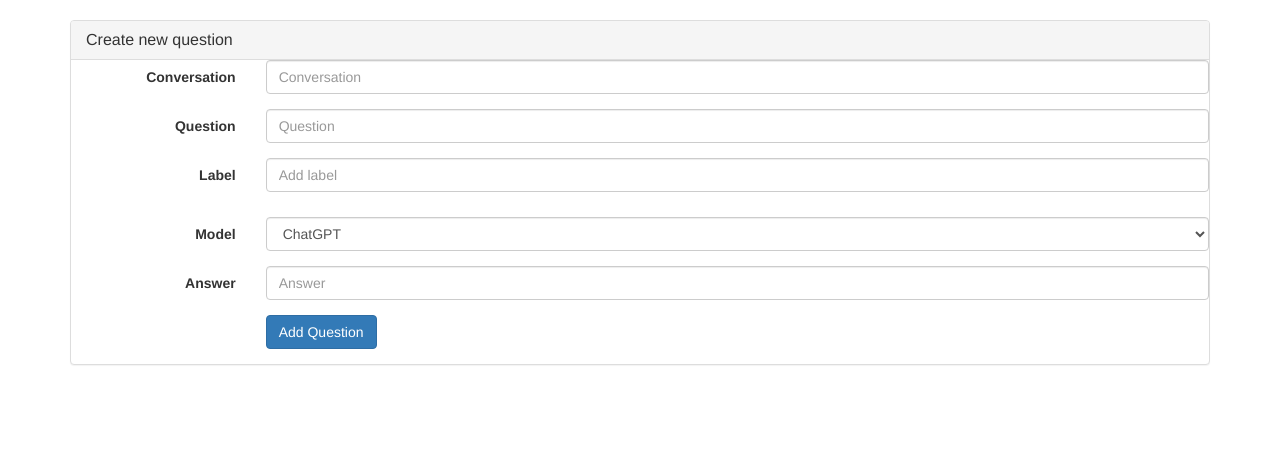
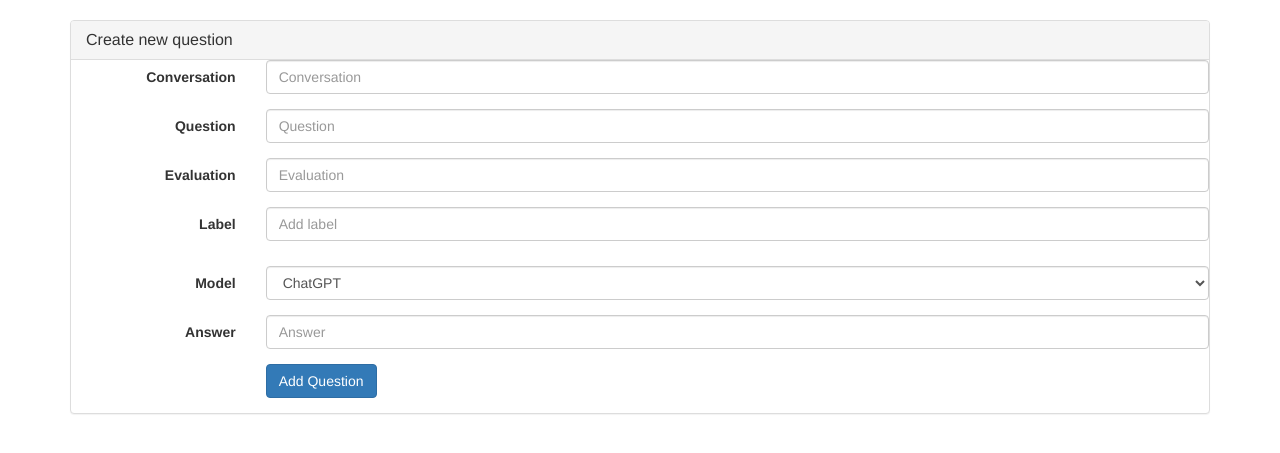
Before and after one commit to summer-Intern-2023/MUDU_Dataset, a Django app: page /question/add/ in a window 1280 px wide. Shown: the part 50-503 px from the top of the page. Run offline with Django 4.2, Linux system fonts and the light colour scheme; data that the repository does not hold is empty; parts of the project's set-up code (start-up, migrations or seed data) failed here and were passed over; some libraries are stand-ins or nearby versions.

Commit message:
Fix: some kowning issues.

```diff
--- a/setcollect/function/chat_robot.py
+++ b/setcollect/function/chat_robot.py
@@ -38,7 +38,7 @@ def chat_bot_response(request):
             prompt_template="default"
         )
         generating_arguments = GeneratingArguments(
-            temperature=0.1,
+            temperature=0.90,
             max_new_tokens=512,
             top_p=0.7,
             repetition_penalty=1.02,
--- a/setcollect/function/question_manage.py
+++ b/setcollect/function/question_manage.py
@@ -52,6 +52,7 @@ def question_add(request):
     tag_names = request.POST.get("tag_name")
     answer = request.POST.get("answer")
     lmodel_choice = request.POST.get("lmodel")
+    evaluation = request.POST.get("evaluation")
 
     if not question_text or question_text.strip() == "":
         messages.error(request, "Question cannot be empty or only contain spaces！")
@@ -73,7 +74,7 @@ def question_add(request):
     )
 
     # Create the LModel
-    LModel.objects.create(lmodel=lmodel_choice, answer=answer, question=question)
+    LModel.objects.create(lmodel=lmodel_choice, answer=answer, question=question, evaluation=evaluation)
 
     # Create the tag
     for tag_name in tag_names:
@@ -115,6 +116,7 @@ def question_edit(request, nid):
     tag_names = request.POST.get("tag_name").split()
     answer = request.POST.get("answer")
     lmodel_choice = request.POST.get("lmodel")
+    evaluation = request.POST.get("evaluation")
 
     if not question_text or question_text.strip() == "":
         messages.error(request, "Question cannot be empty or only contain spaces！")
@@ -135,7 +137,9 @@ def question_edit(request, nid):
 
     # Get the question instance after updating
     Question.objects.filter(id=nid).update(
-        question=question_text, conversation=conversation
+        question=question_text,
+        conversation=conversation,
+        evaluation = evaluation
     )
     question = Question.objects.get(id=nid)
 
@@ -146,6 +150,6 @@ def question_edit(request, nid):
         tag, created = Tag.objects.get_or_create(tag_name=tag_name)
         question.question_tag.add(tag)
 
-    LModel.objects.filter(question=question).update(lmodel=lmodel_choice, answer=answer)
+    LModel.objects.filter(question=question).update(lmodel=lmodel_choice, answer=answer, evaluation=evaluation)
 
     return redirect(http_address + "question/list/")
--- a/setcollect/models.py
+++ b/setcollect/models.py
@@ -40,6 +40,7 @@ class LModel(models.Model):
     )
     answer = models.TextField()
     question = models.ForeignKey("Question", on_delete=models.CASCADE)
+    evaluation = models.IntegerField()
 
 
 class Tag(models.Model):
--- a/setcollect/templates/chat_bot.html
+++ b/setcollect/templates/chat_bot.html
@@ -121,7 +121,7 @@
         aiDiv.classList.add('message', 'text-left');
         aiDiv.innerHTML = `
             <img src="{% static 'images/Mudu.jpg' %}" class="ai-icon">
-            <div class="ai-message">你好，我是木渎作文助手。</div>
+            <div class="ai-message">你好，我是Mudu作文助手。</div>
             <div class="clearfix"></div>
         `;
         chatbox.appendChild(aiDiv);
--- a/setcollect/templates/question_add.html
+++ b/setcollect/templates/question_add.html
@@ -26,6 +26,13 @@
                     </div>
                 </div>
                 <div class="form-group">
+                    <label for="inputEmail3" class="col-sm-2 control-label">Evaluation</label>
+                    <div class="col-sm-10">
+                        <input type="text" class="form-control" name="evaluation" placeholder="Evaluation"
+                            value="{{ request.GET.evaluation }}">
+                    </div>
+                </div>
+                <div class="form-group">
                     <label for="inputPassword3" class="col-sm-2 control-label">Label</label>
                     <div class="col-sm-10">
                         <input type="text" id="tagInput" class="form-control" placeholder="Add label"
@@ -47,9 +54,9 @@
                     <div class="col-sm-10">
                         <select class="form-control" name="lmodel">
                             <option value="1">ChatGPT</option>
-                            <option value="2">ChatGLM</option>
-                            <option value="3">Bard</option>
-                            <option value="4">Human</option>
+                            <option value="2">iflytek spark</option>
+                            <option value="4">Mudu V1.0</option>
+                            <option value="9">Mudu V6.0</option>
                         </select>
                     </div>
                 </div>
--- a/setcollect/templates/question_list.html
+++ b/setcollect/templates/question_list.html
@@ -30,6 +30,7 @@
                             <th>Labels</th>
                             <th>Model</th>
                             <th>Answer</th>
+                            <th>Evaluation</th>
                             <th>Edit</th>
                         </tr>
                     </thead>
--- a/setcollect/views.py
+++ b/setcollect/views.py
@@ -47,4 +47,4 @@ def evaluation(request):
         'selected_question_text': selected_question_text
     }
 
-    return render(request, 'Evaluation.html', context)
+    return render(request, 'evaluation.html', context)
```
Also changed, not shown: requirements.txt (+17 -0 lines), setcollect/migrations/0006_alter_lmodel_lmodel.py (added), setcollect/migrations/0007_lmodel_evaluation.py (added).
